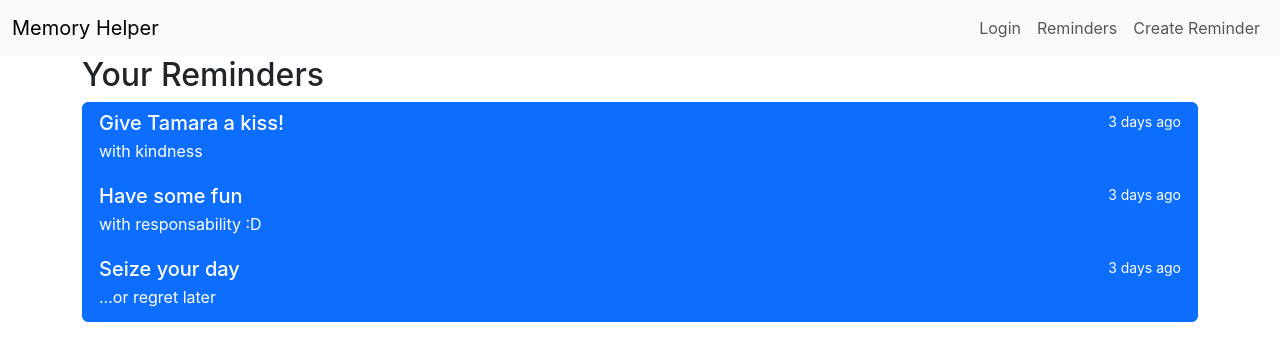
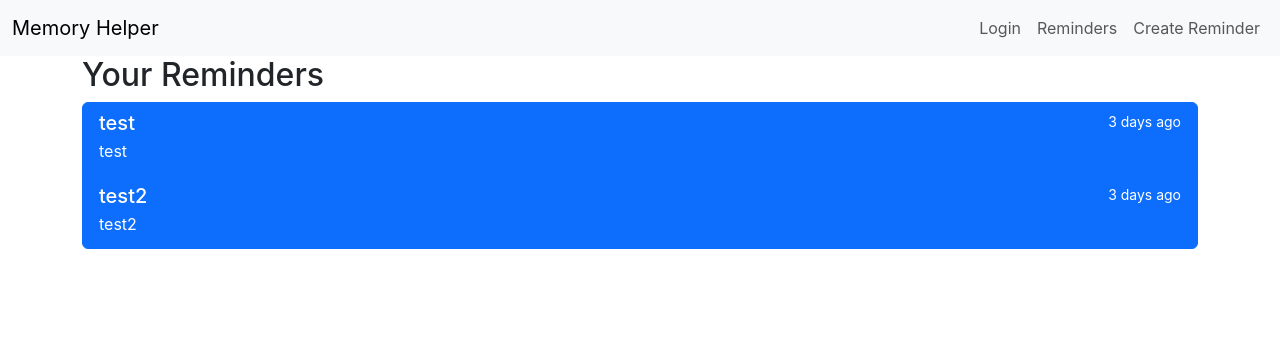
Before and after one commit to lopezatn/memory-helper, a React (Create React App) app: page /reminders in a window 1280 px wide. Shown: the top 360 px of the page. Built offline with nearby package versions, Linux system fonts and the light colour scheme.

Commit message:
Populating the reminders component with the redux reminders slice

```diff
--- a/src/components/login/Login.jsx
+++ b/src/components/login/Login.jsx
@@ -39,7 +39,6 @@ const Login = () => {
     } else {
       const result = login(username, password);
       if (result) {
-        console.log("Dispatch action with: ", result);
         dispatch(reduxLogin(result));
         redirect("/reminders");
       } else {
--- a/src/components/newReminder/NewReminder.jsx
+++ b/src/components/newReminder/NewReminder.jsx
@@ -1,14 +1,30 @@
 import React, { useState } from "react";
 import Navigation from "../../routes/Navigation";
-import "./NewReminder.css";
 import InputField from "../inputField/InputField";
+import Button from "../button/Button";
+import { useDispatch } from "react-redux";
+import { createReminder } from "../../redux/slices/reminderSlice";
 
 const NewReminder = () => {
   const [reminder, newReminder] = useState("");
+  const dispatch = useDispatch();
 
   const handleNewReminder = (event) => {
-    const result = event.target.value;
-    console.log(result);
+    newReminder(event.target.value);
+  };
+
+  const handleKeyDown = (event) => {
+    if (event.key === "Enter") {
+      submitReminder();
+    }
+  };
+
+  const submitReminder = () => {
+    if (reminder === "") {
+      alert("Field can't be empty.");
+    } else {
+      dispatch(createReminder(reminder));
+    }
   };
 
   return (
@@ -16,7 +32,13 @@ const NewReminder = () => {
       <Navigation />
       <main className="container">
         <h2>New Reminder:</h2>
-        <InputField onChange={handleNewReminder} />
+        <InputField onChange={handleNewReminder} onKeyDown={handleKeyDown} />
+        <Button
+          className="btn btn-outline-primary"
+          type="button"
+          value="Add reminder"
+          onClick={submitReminder}
+        />
       </main>
       <footer></footer>
     </>
--- a/src/components/reminders/Reminders.jsx
+++ b/src/components/reminders/Reminders.jsx
@@ -1,13 +1,17 @@
 import React from "react";
 import "./Reminders.css";
 import Navigation from "../../routes/Navigation";
+import { useSelector } from "react-redux";
 
 const Reminders = () => {
-  const REMINDERS = [
-    { title: "Give Tamara a kiss!", desc: "with kindness", id: 0 },
-    { title: "Have some fun", desc: "with responsability :D", id: 1 },
-    { title: "Seize your day", desc: "...or regret later", id: 2 },
-  ];
+//   const REMINDERS = [
+//     { title: "Give Tamara a kiss!", desc: "with kindness", id: 0 },
+//     { title: "Have some fun", desc: "with responsability :D", id: 1 },
+//     { title: "Seize your day", desc: "...or regret later", id: 2 },
+//   ];
+
+    const REMINDERS = useSelector((state) => state.reminders.reminders)
+    console.log("Reminders inside of the Slice: ", REMINDERS);
 
   return (
     <>
@@ -22,10 +26,10 @@ const Reminders = () => {
               aria-current="true"
             >
               <div className="d-flex w-100 justify-content-between">
-                <h5 className="mb-1">{reminder.title}</h5>
+                <h5 className="mb-1">{reminder}</h5>
                 <small>3 days ago</small>
               </div>
-              <p className="mb-1">{reminder.desc}</p>
+              <p className="mb-1">{reminder}</p>
             </a>
           ))}
         </div>
--- a/src/redux/slices/reminderSlice.js
+++ b/src/redux/slices/reminderSlice.js
@@ -2,7 +2,7 @@ import { createSlice } from "@reduxjs/toolkit";
 
 const reminderSlice = createSlice({
     name: "reminders",
-    initialState: null,
+    initialState: { reminders: ["test", "test2"] },
     reducers: {
         createReminder: (state, action) => {
             state.reminders.push(action.payload)
```
Also changed, not shown: src/components/newReminder/NewReminder.css (deleted).
